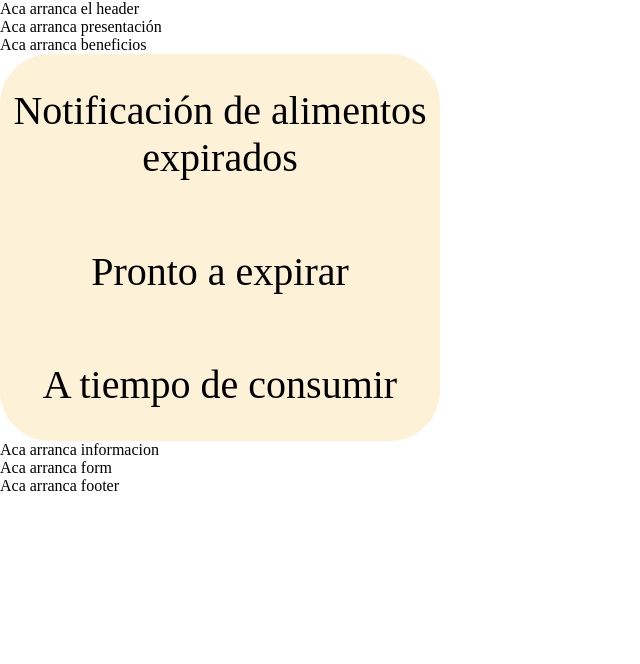
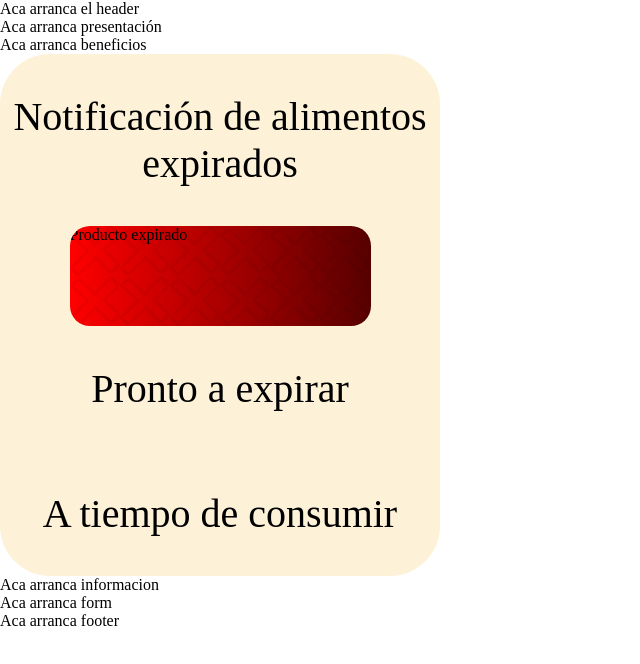
Before and after one commit to JeremiasPokemayer/dont-expire, a plain HTML site: page index.html in a window 1280 px wide. Shown: the whole page, without its empty margins (0-640 px from the left). Drawn offline with Linux system fonts and the light colour scheme; a web font is replaced by a local one.

Commit message:
me cuesta alinear y hacer lo que esta alfondo de los cuadros

```diff
--- a/index.css
+++ b/index.css
@@ -29,13 +29,46 @@ body {
 
 }
 
-
-
 .notificaciones__titulo {
   font-family: 'Podkova';
   font-size: 40px;
   font-weight: 500;
   text-align: center;
+  margin: 39px 0;
 }
 
+
+.producto-expirado {
+  position: relative;
+  width: 301px;
+  height: 100px;
+  border-radius: 20px;
+  background: linear-gradient(to right, #FF0000, #570000);
+  overflow: hidden;
+  display: flex;
+  flex-direction: row;
+  align-items: centers;
+
+}
+
+.imagen-fondo {
+  position: absolute;
+  top: 0;
+  left: 0;
+  right: 0;
+  bottom: 0;
+  background-image: url("./public/x.png");
+  background-repeat: repeat;
+  background-size: 50px 50px;
+  opacity: 5%;
+  pointer-events: none;
+
+}
+.producto-expirado p {
+  margin: 0;
+ }
+
+
+
+
 /* NOTIFICACIONES */
--- a/index.html
+++ b/index.html
@@ -12,14 +12,20 @@
   <header class="header">Aca arranca el header</header>
   <div class="presentacion">Aca arranca presentación</div>
   <div class="beneficios">Aca arranca beneficios</div>
+
+
   <div class="notificaciones">
 
-    <h2 class="notificaciones__titulo" >Notificación de alimentos expirados</h2>
-    <div class="producto-expirado" ></div>
-    <h2 class="notificaciones__titulo" >Pronto a expirar</h2>
-    <div class="expira-dos-dias" ></div>
-    <h2 class="notificaciones__titulo" >A tiempo de consumir</h2>
-    <div class="expira-quince-dias" ></div>
+    <h2 class="notificaciones__titulo">Notificación de alimentos expirados</h2>
+    <div class="producto-expirado">
+      <div class="imagen-fondo">
+      </div>
+      <p>Producto expirado</p>
+    </div>
+    <h2 class="notificaciones__titulo">Pronto a expirar</h2>
+    <div class="expira-2-dias"></div>
+    <h2 class="notificaciones__titulo">A tiempo de consumir</h2>
+    <div class="expira-15-dias"></div>
 
 
 
```
Also changed, not shown: public/x.png (added), 2 other files.
